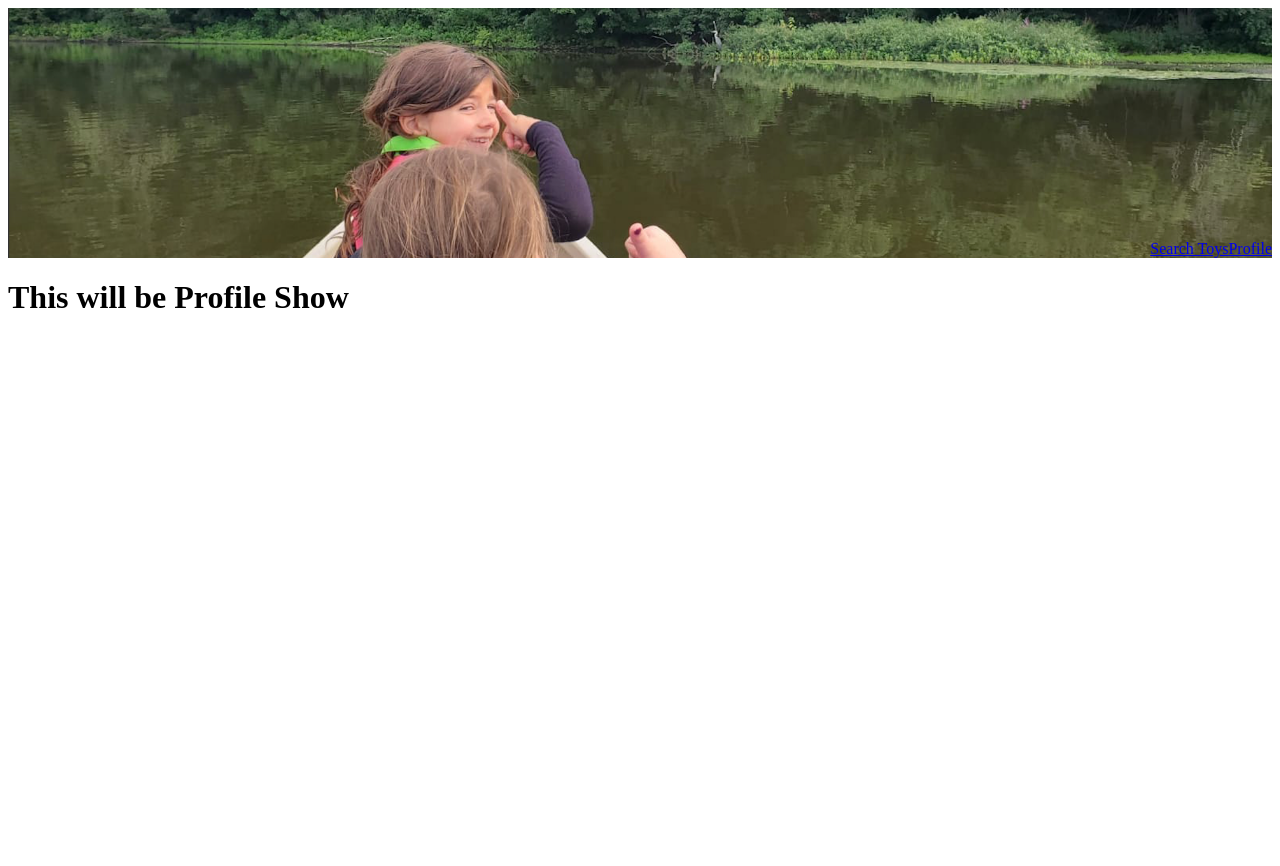
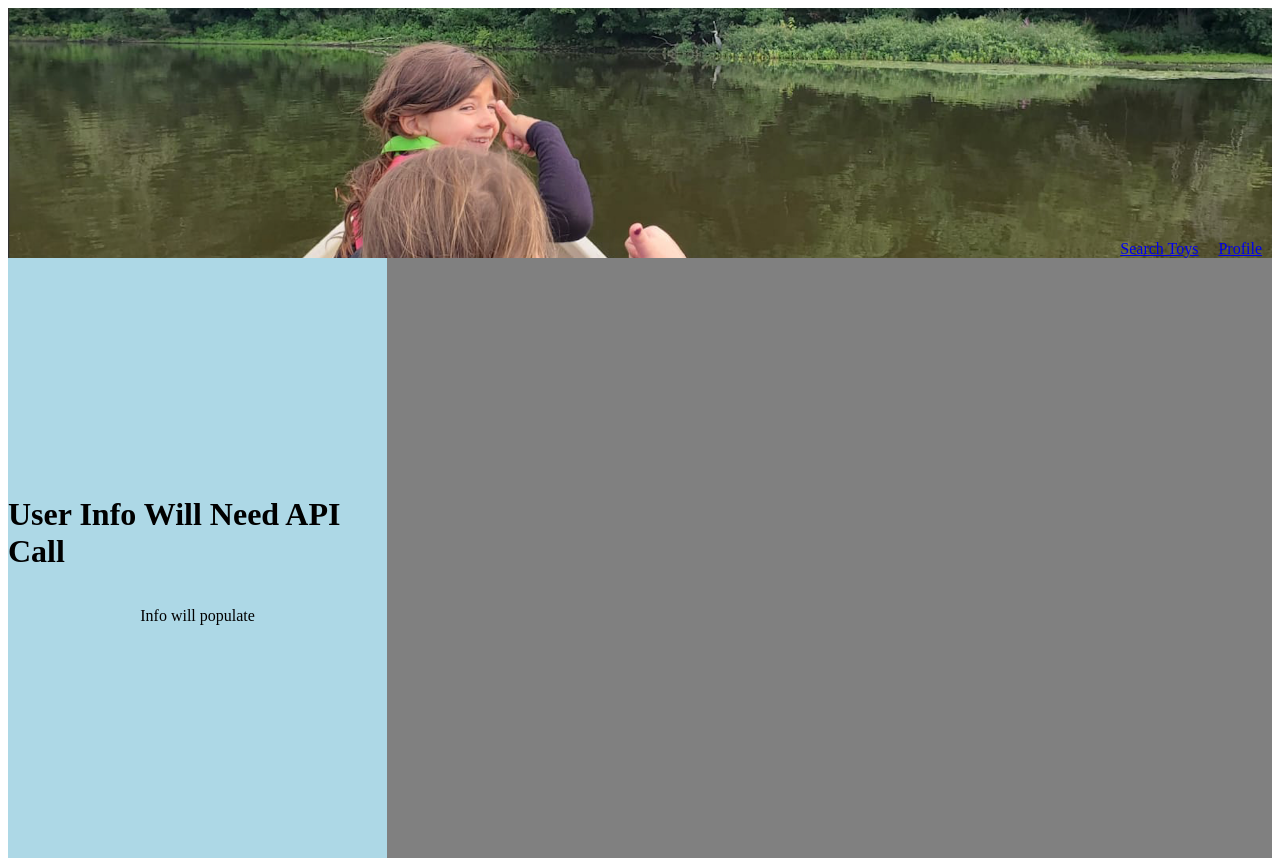
Before and after one commit to dongra02/laketoys, a React (Create React App) app in the folder frontend/: page /profile in a window 1280 px wide. Before the commit the page ends 800 px from the top, so only its background shows below. Built offline with nearby package versions, Linux system fonts and the light colour scheme.

Commit message:
styled components functioning, started basic profile container, need log in set up to use api calls

```diff
--- a/frontend/src/components/common/NavBar.js
+++ b/frontend/src/components/common/NavBar.js
@@ -1,5 +1,6 @@
 import { Link } from 'react-router-dom'
 import styled from 'styled-components'
+import NavLink from '../elements/NavLink'
 
 const NavBarStyled = styled.div`
   display: flex;
@@ -9,10 +10,14 @@ const NavBarStyled = styled.div`
 const NavBar = () => {
 
   return(
-    <>
-      <Link to='/'>Search Toys</Link>
-      <Link to='/profile'>Profile</Link>
-    </>
+    <NavBarStyled>
+      <NavLink to='/' label='Search Toys' />
+      <NavLink to='/profile' label='Profile' />
+    </NavBarStyled>
+    // <>
+    //   <Link to='/'>Search Toys</Link>
+    //   <Link to='/profile'>Profile</Link>
+    // </>
   )
 }
 
--- /dev/null
+++ b/frontend/src/components/elements/NavLink.js
@@ -0,0 +1,20 @@
+import styled from 'styled-components'
+import { Link } from 'react-router-dom'
+
+const LinkStyled = styled.a`
+  color: #ffffff;
+  font-weight: 600px;
+  text-decoration: none;
+  margin: 0 10px;
+`
+
+const NavLink = (props) => {
+
+  return (
+    <LinkStyled>
+      <Link to={props.to}>{props.label}</Link>
+    </LinkStyled>
+  )
+}
+
+export default NavLink
--- a/frontend/src/components/profile/ProfileShow.js
+++ b/frontend/src/components/profile/ProfileShow.js
@@ -1,8 +1,21 @@
+import styled from 'styled-components'
+import UserDetail from './UserDetail'
+
+const ProfileContainStyled = styled.div`
+  width: 100%;
+  height: 600px;
+  display: flex;
+  background-color: gray;
+`
+
+const ProfileShow = () => {
 
 
-const ProfileShow = () => {
+
   return (
-    <h1>This will be Profile Show</h1>
+    <ProfileContainStyled>
+      <UserDetail />
+    </ProfileContainStyled>
   )
 }
 
--- /dev/null
+++ b/frontend/src/components/profile/UserDetail.js
@@ -0,0 +1,22 @@
+import styled from 'styled-components'
+
+const UserDetailStyled = styled.div`
+  width: 30%;
+  background-color: lightblue;
+  display: flex;
+  flex-direction: column;
+  justify-content: center;
+  align-items: center;
+`
+
+const UserDetail = () => {
+
+  return(
+    <UserDetailStyled>
+      <h1>User Info Will Need API Call</h1>
+      <p>Info will populate</p>
+    </UserDetailStyled>
+  )
+}
+
+export default UserDetail
```
Also changed, not shown: 1 other file (tests, documents, lock files or other folders).
